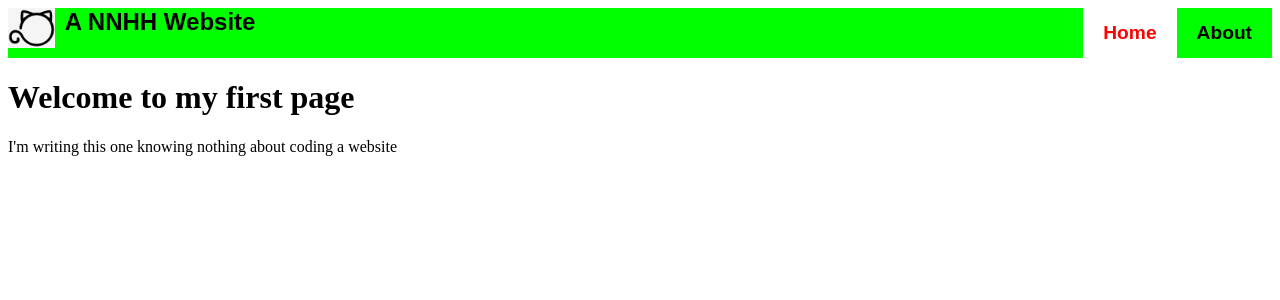
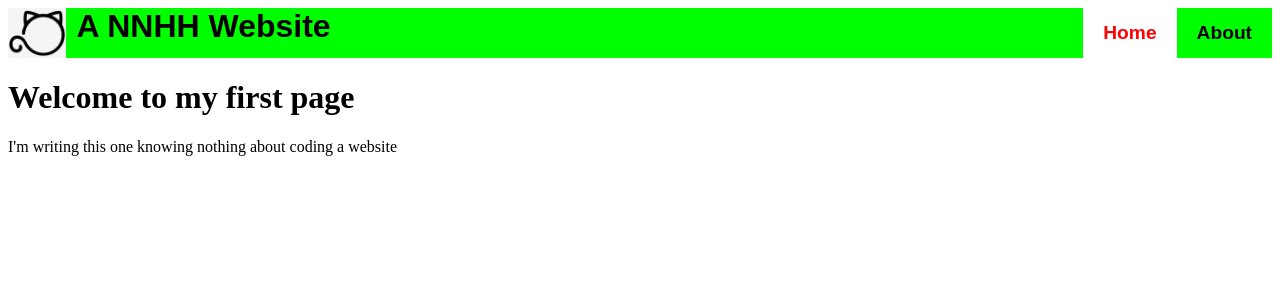
Before and after one commit to nguyennhuhuyhoang/A-N2H2-Site, a Jekyll site: the page built from index.html, in a window 1280 px wide. Shown: the top 300 px of the page. Built offline with Jekyll 4.4.1, drawn with Linux system fonts in a browser that asks for light colours; some web fonts are replaced.

Commit message:
try change position

```diff
--- a/_sass/main.scss
+++ b/_sass/main.scss
@@ -26,15 +26,16 @@
 }
 
 .navbar img {
-    height: 40px;
+    height: 50px;
     float: left;
-    background-color: transparent;
+    background-color: #00ff00;
     align-items: center;
 }
 
 .navbar .website-name {
-    font-size: x-large;
+    font-size: xx-large;
     margin-left: 10px;
     float: left;
+    display: block;
     text-align: center;
 }
```
